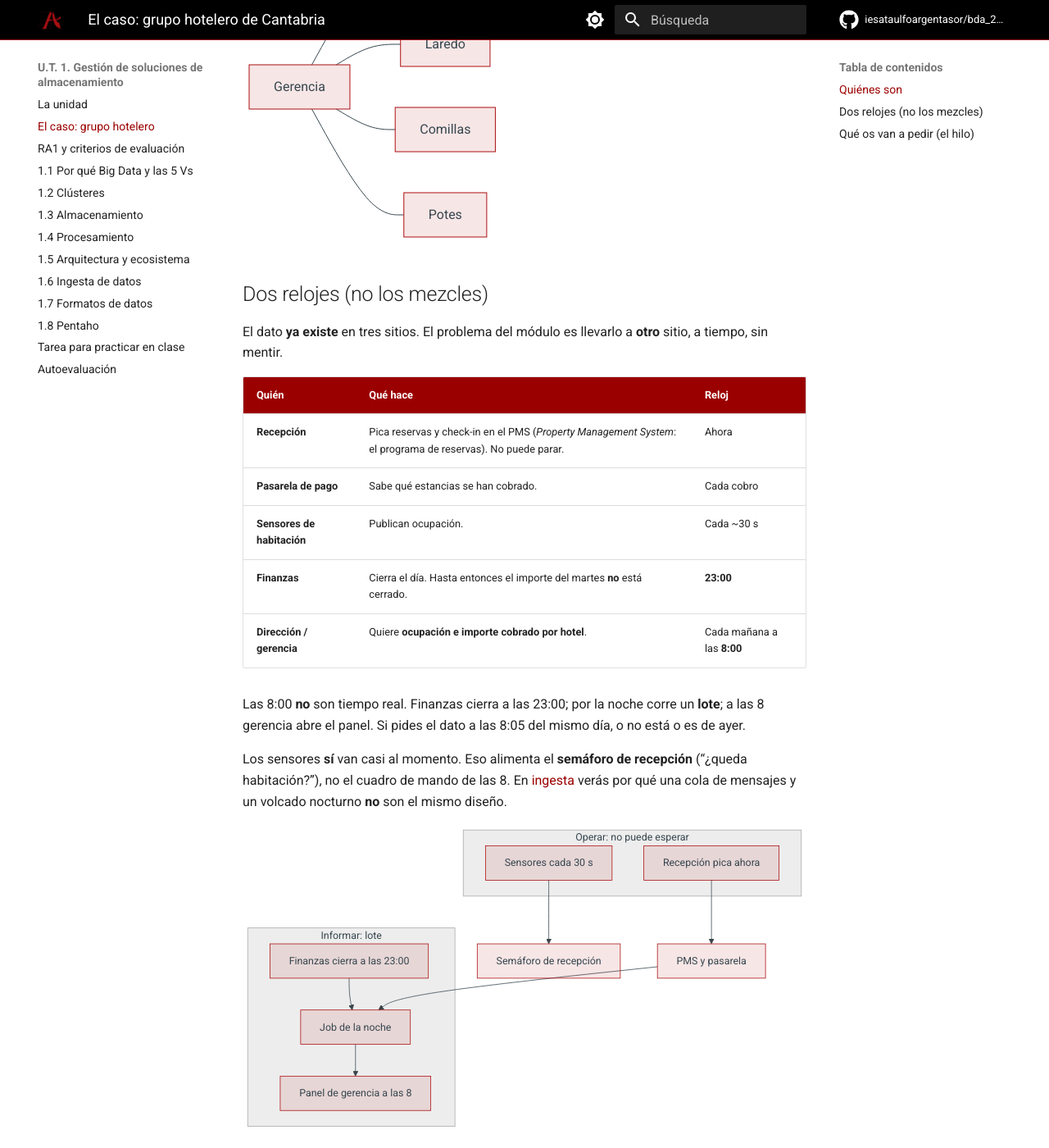
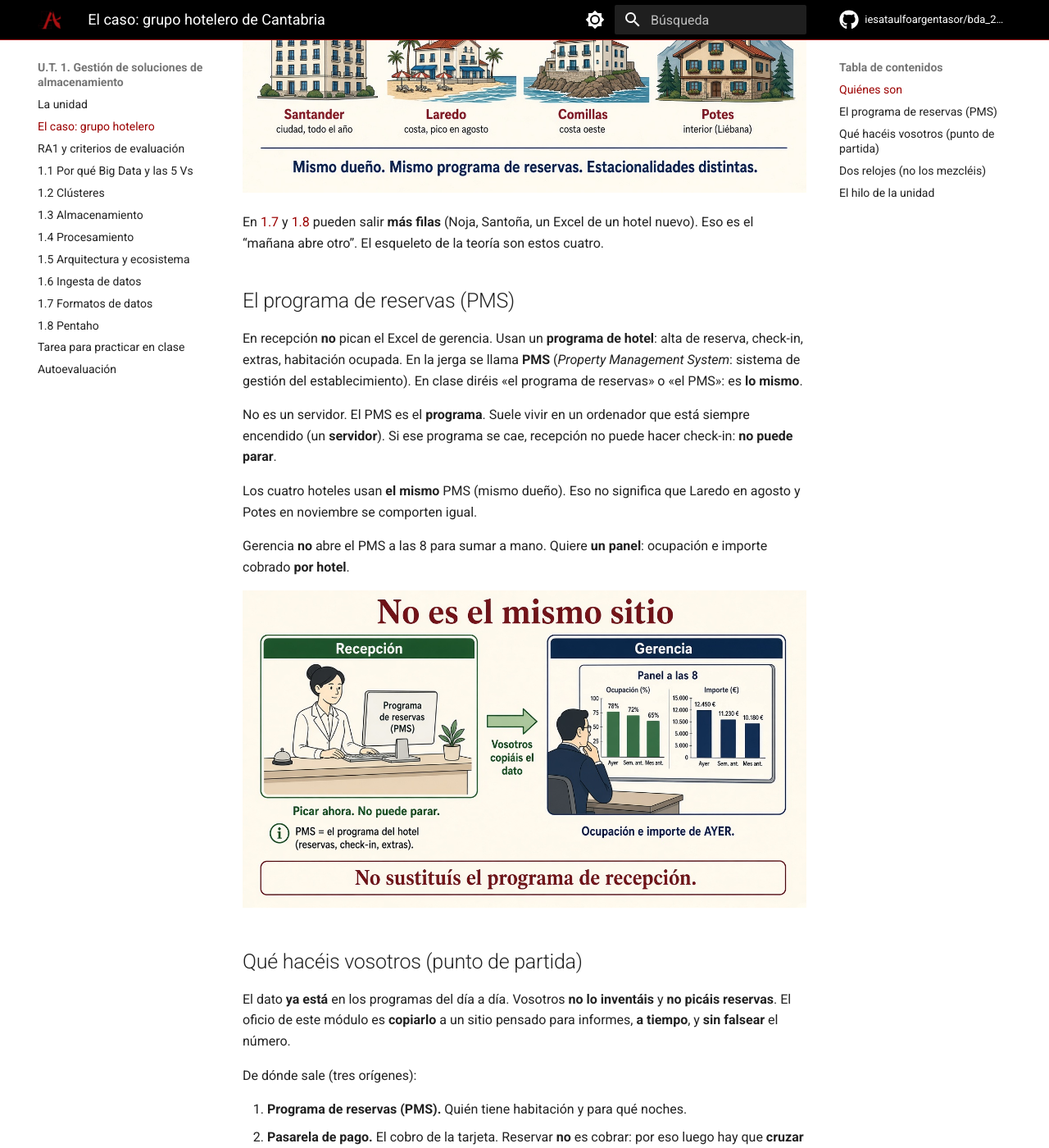
Before and after one commit to iesataulfoargentasor/bda_2026_2027, an MkDocs documentation site: the page built from docs/ut1/caso-hotel.md, in a window 1280 px wide and 1400 px high, scrolled down 998 px. Shown: the whole window at 82% size. Built offline with MkDocs 1.6.1 and Material for MkDocs 9.7.7, drawn with Linux system fonts in a browser that asks for light colours; comment, search, counter and statistics services are not loaded; some of the changed text lies outside the part shown.

Commit message:
Dejar el caso hotelero como punto de partida: qué es el PMS y qué copiáis.
Co-authored-by: Cursor <cursoragent@cursor.com>

````diff
--- a/docs/ut1/caso-hotel.md
+++ b/docs/ut1/caso-hotel.md
@@ -8,75 +8,81 @@ tags:
 
 # El caso: grupo hotelero de Cantabria
 
-Este es el **hilo de las dos unidades**: una cadena pequeña, inventada, con sede en Cantabria. No es una empresa real. Sirve para que reservas, cobros, sensores y el panel de gerencia salgan **siempre del mismo sitio**.
+Este es el **hilo de las dos unidades**: una cadena pequeña, **inventada**, con sede en Cantabria. No es una empresa real. Reservas, cobros, sensores y el panel de gerencia salen **siempre de aquí**, para que no cambiéis de historia en cada apartado.
 
-Si entráis directo a [ingesta](ingesta.md) o a la [UT2](../ut2/index.md), empezad por aquí.
+Si entráis directo a [ingesta](ingesta.md) o a la [UT2](../ut2/index.md), empezad por esta página.
 
 ## Quiénes son
 
-Cuatro establecimientos. Mismo dueño, mismo PMS, **estacionalidades distintas** (playa, ciudad, interior). Por eso un modelo de agosto en Laredo **no** se copia ciego a Potes en noviembre.
+Cuatro hoteles. Mismo dueño. **Estacionalidades distintas** (playa, ciudad, interior). Por eso un modelo de agosto en Laredo **no** se copia a ciegas a Potes en noviembre.
 
 | Hotel | Dónde encaja | Para qué lo usamos en clase |
 | --- | --- | --- |
 | **Santander** | Ciudad, todo el año | Volumen estable; a menudo el “hotel grande” |
-| **Laredo** | Costa, pico en agosto | Temporada alta, cancelaciones, *hotspot* si partes mal |
+| **Laredo** | Costa, pico en agosto | Temporada alta y cancelaciones |
 | **Comillas** | Costa oeste | Otro ritmo que Laredo; no es el mismo perfil de huésped |
 | **Potes** | Interior (Liébana) | Invierno / puente; el contraejemplo de la playa |
 
-En [1.7](formatos.md) y [1.8](pentaho.md) pueden aparecer **más filas** (Noja, Santoña, un Excel de un hotel nuevo). Eso no cambia la cadena: es el “mañana abre otro”. El esqueleto de la teoría son estos cuatro.
+![Gerencia y los cuatro hoteles: mismo dueño, mismo programa de reservas, estacionalidades distintas](../assets/ut1/caso-cuatro-hoteles.png)
 
-```mermaid
-flowchart LR
-  G[Gerencia] --- S[Santander]
-  G --- L[Laredo]
-  G --- C[Comillas]
-  G --- P[Potes]
-```
+En [1.7](formatos.md) y [1.8](pentaho.md) pueden salir **más filas** (Noja, Santoña, un Excel de un hotel nuevo). Eso es el “mañana abre otro”. El esqueleto de la teoría son estos cuatro.
 
-## Dos relojes (no los mezcles)
+## El programa de reservas (PMS)
 
-El dato **ya existe** en tres sitios. El problema del módulo es llevarlo a **otro** sitio, a tiempo, sin mentir.
+En recepción **no** pican el Excel de gerencia. Usan un **programa de hotel**: alta de reserva, check-in, extras, habitación ocupada. En la jerga se llama **PMS** (*Property Management System*: sistema de gestión del establecimiento). En clase diréis «el programa de reservas» o «el PMS»: es **lo mismo**.
 
-| Quién | Qué hace | Reloj |
-| --- | --- | --- |
-| **Recepción** | Pica reservas y check-in en el PMS (*Property Management System*: el programa de reservas). No puede parar. | Ahora |
-| **Pasarela de pago** | Sabe qué estancias se han cobrado. | Cada cobro |
-| **Sensores de habitación** | Publican ocupación. | Cada ~30 s |
-| **Finanzas** | Cierra el día. Hasta entonces el importe del martes **no** está cerrado. | **23:00** |
-| **Dirección / gerencia** | Quiere **ocupación e importe cobrado por hotel**. | Cada mañana a las **8:00** |
+No es un servidor. El PMS es el **programa**. Suele vivir en un ordenador que está siempre encendido (un **servidor**). Si ese programa se cae, recepción no puede hacer check-in: **no puede parar**.
 
-Las 8:00 **no** son tiempo real. Finanzas cierra a las 23:00; por la noche corre un **lote**; a las 8 gerencia abre el panel. Si pides el dato a las 8:05 del mismo día, o no está o es de ayer.
+Los cuatro hoteles usan **el mismo** PMS (mismo dueño). Eso no significa que Laredo en agosto y Potes en noviembre se comporten igual.
 
-Los sensores **sí** van casi al momento. Eso alimenta el **semáforo de recepción** (“¿queda habitación?”), no el cuadro de mando de las 8. En [ingesta](ingesta.md) verás por qué una cola de mensajes y un volcado nocturno **no** son el mismo diseño.
+Gerencia **no** abre el PMS a las 8 para sumar a mano. Quiere **un panel**: ocupación e importe cobrado **por hotel**.
 
-```mermaid
-flowchart TB
-  subgraph operacion [Operar: no puede esperar]
-    R[Recepción pica ahora]
-    SEN[Sensores cada 30 s]
-  end
-  subgraph informe [Informar: lote]
-    F[Finanzas cierra a las 23:00]
-    N[Job de la noche]
-    P8[Panel de gerencia a las 8]
-    F --> N --> P8
-  end
-  R --> PMS[PMS y pasarela]
-  SEN --> SEM[Semáforo de recepción]
-  PMS --> N
-```
+![Recepción pica ahora en el programa de reservas; gerencia mira el panel de ayer. Vosotros copiáis el dato; no sustituís el programa](../assets/ut1/caso-pms-y-panel.png)
 
-## Qué os van a pedir (el hilo)
+## Qué hacéis vosotros (punto de partida)
 
-1. **[1.1](por-que-big-data.md)** — Un evento (reserva, sensor, cobro) tiene que acabar en una **decisión** (menos habitaciones vacías). Un hotel de playa no es un albergue de montaña.
-2. **[1.2](clusters.md)** — El PMS de Laredo cabe en un servidor; el job de madrugada de los cuatro hoteles, no. Si se funde un disco, el panel de las 8 no puede caerse.
-3. **[1.3](almacenamiento.md)** — El cobro es ACID en el PMS. El histórico de gerencia va a un almacén (o a un mart más estrecho). El JSON y las fotos, al lago.
-4. **[1.4](procesamiento.md)** — Recepción **opera** (OLTP). Gerencia **informa** (OLAP, lote de las 8). El semáforo es otro reloj.
-5. **[1.5](arquitectura.md)** — El ciclo del ingeniero, las capas, y si el panel de las 8 y el semáforo van por **dos caminos** (Lambda) o por **una cola** (Kappa).
-6. **[1.6](ingesta.md)** — Llevar PMS, cobros y sensores al lago o al almacén. El panel de las 8 es el **destino**; no se pinta en el taller *Hola ETL*.
-7. **[1.7](formatos.md)** — Dirección solo mira tres números; el CSV arrastra doce columnas.
-8. **[1.8](pentaho.md)** — El mismo cruce reservas ⋈ cobros, ahora agregado por hotel y canal.
-9. **[UT2](../ut2/index.md)** — El martes por la mañana el CSV ya no abre en Excel. Hay que **depositar** y **procesar** en el sitio, y acabar el job **antes de las 8**.
+El dato **ya está** en los programas del día a día. Vosotros **no lo inventáis** y **no picáis reservas**. El oficio de este módulo es **copiarlo** a un sitio pensado para informes, **a tiempo**, y **sin falsear** el número.
+
+De dónde sale (tres orígenes):
+
+1. **Programa de reservas (PMS).** Quién tiene habitación y para qué noches.
+2. **Pasarela de pago.** El cobro de la tarjeta. Reservar **no** es cobrar: por eso luego hay que **cruzar** reservas y cobros.
+3. **Sensores de habitación.** ¿Hay alguien dentro? Publican cada ~30 s.
+
+A dónde lo lleváis (un destino para gerencia):
+
+- Cada mañana a las **8:00**, **ocupación e importe cobrado por hotel**. Eso es el **cierre de ayer**, no el directo de ahora.
+
+**Sin falsear** quiere decir: no coléis como cobrado lo que no se ha cobrado; no presentéis a las 8:05 del martes el martes como si ya hubiera cerrado; no mezcléis el semáforo de recepción con el cuadro de mando.
+
+![Dos tubos: lote nocturno al panel de las 8; sensores al semáforo de recepción, no al panel](../assets/ut1/caso-que-haceis.png)
+
+## Dos relojes (no los mezcléis)
+
+| Reloj | Qué pasa |
+| --- | --- |
+| **Ahora** | Recepción pica en el PMS. No espera al informe. |
+| Cada cobro | La pasarela anota si se ha cobrado. |
+| Cada ~**30 s** | Los sensores alimentan el **semáforo** (“¿queda habitación?”). **No** es el panel de las 8. |
+| **23:00** | Finanzas **cierra el día**. Hasta entonces el importe del martes no está cerrado. |
+| De madrugada | Corre la **copia** (el *job*): cruza reservas y cobros y deja el informe. |
+| **8:00** | Gerencia abre el panel. Si pedís el dato a las 8:05 **del mismo día**, o no está o es de **ayer**. |
+
+Las 8:00 **no** son tiempo real. El semáforo **sí** va casi al momento. En [1.6](ingesta.md) veréis por qué eso son **dos tubos**, no uno.
+
+## El hilo de la unidad
+
+Con este caso en la cabeza, cada apartado pregunta una cosa:
+
+1. **[1.1](por-que-big-data.md)** — Un evento (reserva, sensor, cobro) tiene que acabar en una **decisión**. Un hotel de playa no es un albergue de montaña.
+2. **[1.2](clusters.md)** — El programa de reservas de Laredo cabe en **un** servidor. El trabajo de madrugada de los **cuatro** hoteles, no. Si se funde un disco, el panel de las 8 no puede caerse.
+3. **[1.3](almacenamiento.md)** — El cobro tiene que quedar bien en el PMS. El histórico de gerencia va a **otro** sitio. Fotos y JSON, a un lago.
+4. **[1.4](procesamiento.md)** — Recepción **opera** ahora. Gerencia **informa** (lote de las 8). El semáforo es **otro** reloj.
+5. **[1.5](arquitectura.md)** — Panel de las 8 y semáforo: **dos caminos** o **una cola**.
+6. **[1.6](ingesta.md)** — Cómo se **copian** PMS, cobros y sensores. El panel de las 8 es el **destino**; no se pinta en el primer taller.
+7. **[1.7](formatos.md)** — Dirección solo mira tres números; el fichero gordo arrastra doce columnas.
+8. **[1.8](pentaho.md)** — El mismo cruce reservas y cobros, agregado por hotel y canal. Gerencia abre el **CSV**, no Spoon.
+9. **[UT2](../ut2/index.md)** — El martes el CSV ya no abre en Excel. Hay que depositar y procesar **en el sitio**, y acabar **antes de las 8**.
 
 !!! tip "Frase para no perderos"
-    Recepción **opera**. Gerencia **informa**. Las 23:00 cierran el día. Las 8:00 enseñan el cierre de **ayer**.
+    Recepción **opera**. Gerencia **informa**. Las 23:00 cierran el día. Las 8:00 enseñan el cierre de **ayer**. Vosotros **copiáis**; no picáis.
````
Also changed, not shown: docs/assets/ut1/caso-cuatro-hoteles.png (added), docs/assets/ut1/caso-pms-y-panel.png (added), docs/assets/ut1/caso-que-haceis.png (added).
